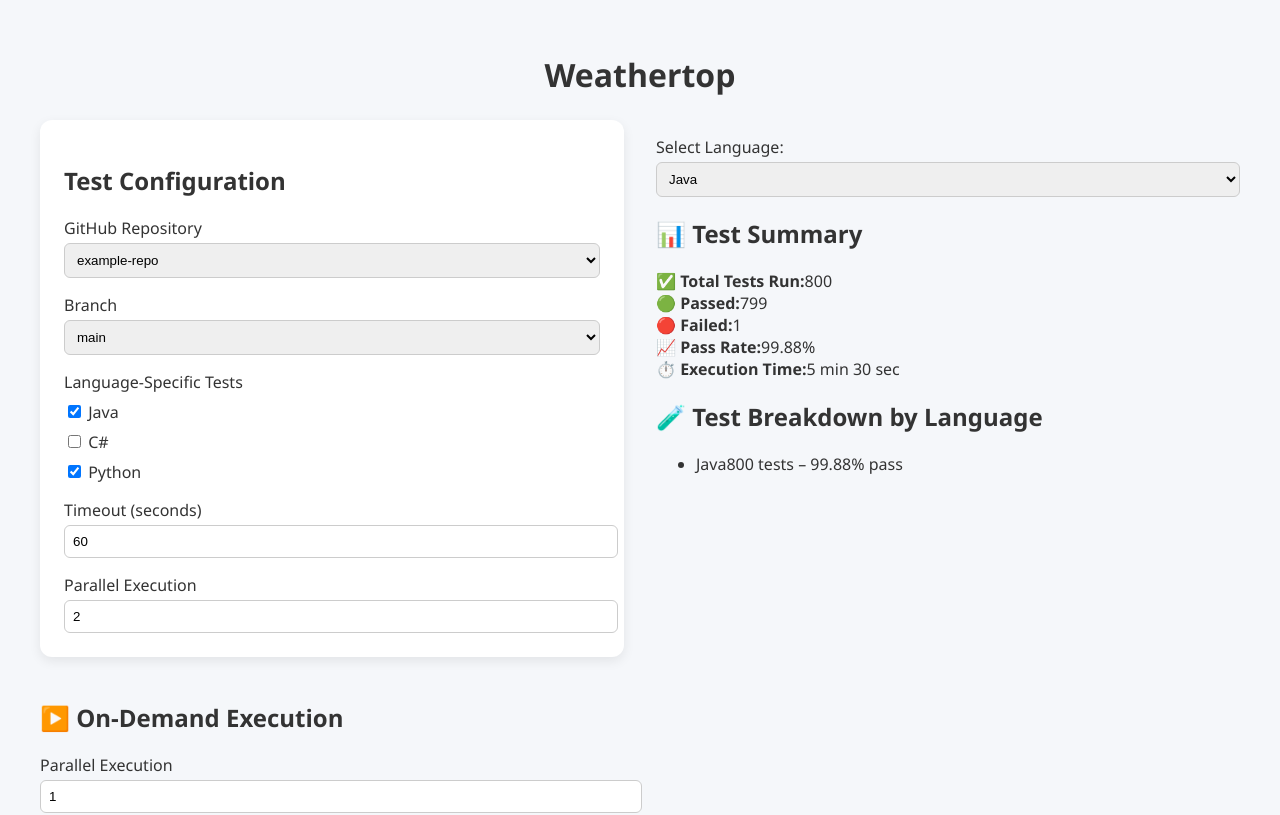
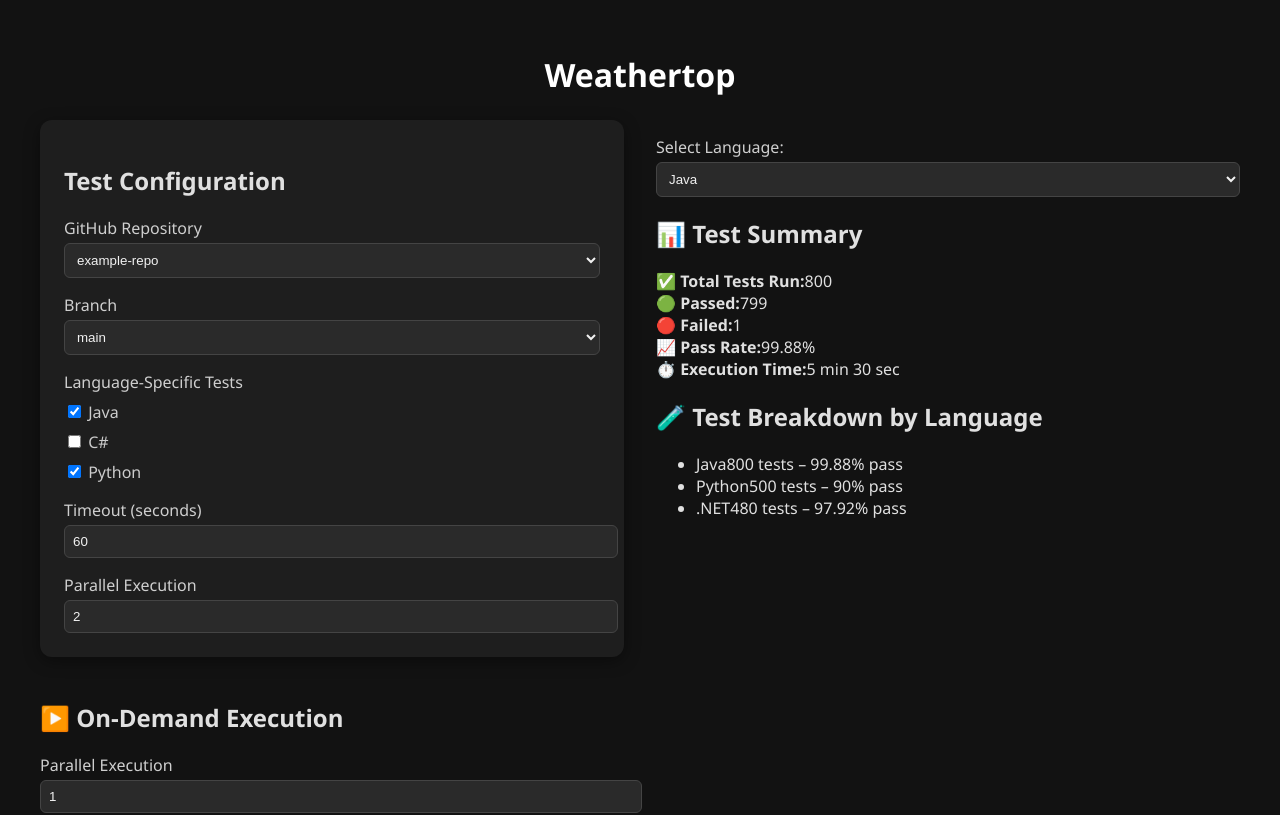
Before and after one commit to scmacdon/weathertop2, a React (Create React App) app: page / in a window 1280 px wide. Shown: the top 815 px of the page. Built offline with nearby package versions, Linux system fonts and the light colour scheme.

Commit message:
updated the CSS

```diff
--- a/src/components/TestDashboard.js
+++ b/src/components/TestDashboard.js
@@ -1,12 +1,11 @@
 import React, { useState } from 'react';
 
-function TestResultsDashboard({ summary = {} }) {
+function TestResultsDashboard({ summary = {}, allBreakdowns = [] }) {
   const {
     total = 0,
     passed = 0,
     failed = 0,
     duration = '—',
-    languageBreakdown = []
   } = summary;
 
   const passRate = total > 0 ? ((passed / total) * 100).toFixed(2) : '0.00';
@@ -47,9 +46,9 @@
         <h2 className="text-2xl font-semibold mb-4 text-gray-800 flex items-center">
           🧪 Test Breakdown by Language
         </h2>
-        {languageBreakdown.length > 0 ? (
+        {allBreakdowns.length > 0 ? (
           <ul className="space-y-3 text-lg text-gray-700">
-            {languageBreakdown.map((lang, idx) => (
+            {allBreakdowns.map((lang, idx) => (
               <li key={idx} className="flex justify-between border-b pb-1">
                 <span>{lang.name}</span>
                 <span>{lang.total} tests – {lang.passRate}% pass</span>
@@ -64,7 +63,6 @@
   );
 }
 
-// Updated Sample Data
 const summaryData = {
   Java: {
     total: 800,
@@ -89,6 +87,9 @@
   }
 };
 
+// Flatten all languageBreakdown arrays into one
+const allBreakdowns = Object.values(summaryData).flatMap(lang => lang.languageBreakdown);
+
 export default function App() {
   const [selectedLang, setSelectedLang] = useState('Java');
 
@@ -111,7 +112,10 @@
           <option value=".NET">.NET</option>
         </select>
       </div>
-      <TestResultsDashboard summary={summaryData[selectedLang]} />
+      <TestResultsDashboard
+        summary={summaryData[selectedLang]}
+        allBreakdowns={allBreakdowns}
+      />
     </div>
   );
 }
--- a/src/styles/styles.css
+++ b/src/styles/styles.css
@@ -1,8 +1,8 @@
 body {
   margin: 0;
   font-family: 'Segoe UI', sans-serif;
-  background-color: #f5f7fa;
-  color: #333;
+  background-color: #121212;
+  color: #e0e0e0;
 }
 
 .app-container {
@@ -15,6 +15,7 @@
   font-size: 2rem;
   margin-bottom: 1.5rem;
   text-align: center;
+  color: #ffffff;
 }
 
 .dashboard {
@@ -32,16 +33,17 @@
 }
 
 .card {
-  background-color: white;
+  background-color: #1e1e1e;
   padding: 1.5rem;
   border-radius: 12px;
-  box-shadow: 0 4px 12px rgba(0, 0, 0, 0.08);
+  box-shadow: 0 4px 16px rgba(0, 0, 0, 0.4);
 }
 
 label {
   display: block;
   margin-top: 1rem;
   font-weight: 500;
+  color: #cfcfcf;
 }
 
 input[type="number"],
@@ -49,13 +51,21 @@
   width: 100%;
   padding: 0.5rem;
   margin-top: 0.25rem;
-  border: 1px solid #ccc;
+  background-color: #2a2a2a;
+  color: #f1f1f1;
+  border: 1px solid #444;
   border-radius: 6px;
+}
+
+input[type="number"]::placeholder,
+select::placeholder {
+  color: #aaa;
 }
 
 .checkbox-group label {
   display: block;
   margin-top: 0.5rem;
+  color: #ccc;
 }
 
 button {
@@ -66,19 +76,29 @@
   border-radius: 6px;
   border: none;
   cursor: pointer;
+  transition: background-color 0.3s ease;
 }
 
 .btn-primary {
-  background-color: #007bff;
+  background-color: #0d6efd;
   color: white;
 }
 
+.btn-primary:hover {
+  background-color: #0b5ed7;
+}
+
 .btn-secondary {
-  background-color: #e2e6ea;
-  color: #333;
+  background-color: #343a40;
+  color: #e0e0e0;
+}
+
+.btn-secondary:hover {
+  background-color: #495057;
 }
 
 .log-list {
   margin-top: 0.5rem;
   padding-left: 1rem;
+  color: #bbb;
 }
```
